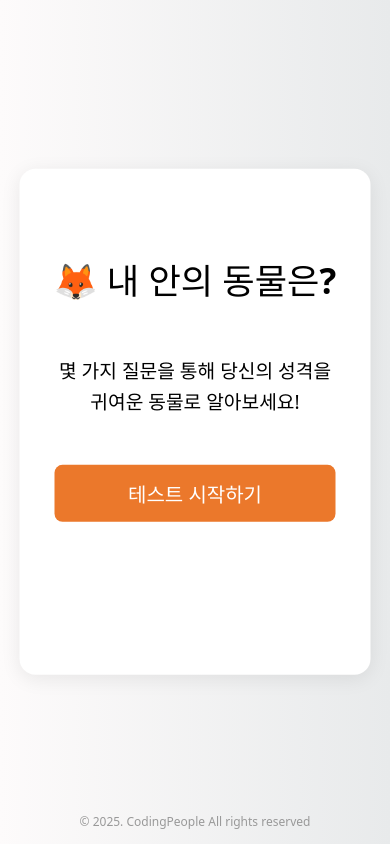
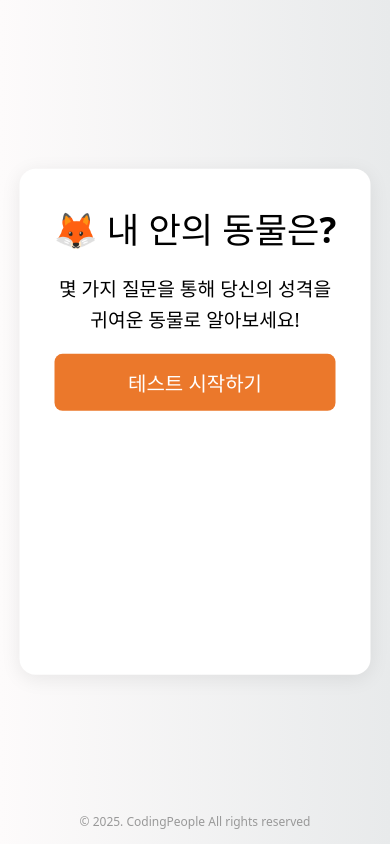
Before and after one commit to codingpeople-2020/animal-test-site, a React (Vite) app: page / in a window 390 px wide. Built offline with nearby package versions, Linux system fonts and the light colour scheme.

Commit message:
CSS 수정 3차

```diff
--- a/src/index.css
+++ b/src/index.css
@@ -180,15 +180,15 @@ button:focus, button:focus-visible {
   .start-container, .quiz-container {
     height: 60vh;
     width: 90%;
-    padding: 48px 0;
+    padding: 2.25vh 0;
   }
   .start-title {
     font-size: 2.2em;
-    padding: 36px 0;
+    padding: 1.7vh 0;
   }
   .start-description {
     font-size: 1.2em;
-    padding: 16px 24px 48px;
+    padding: 0.75vh 24px 2.25vh;
   }
   .start-button {
     width: 80%;
@@ -203,7 +203,7 @@ button:focus, button:focus-visible {
   }
   .question{
     font-size: 1.4em;
-    padding: 48px 0 36px 0;
+    padding: 2.25vh 0 1.7vh 0;
   }
   .answer-box{
     width: 100%;
@@ -218,11 +218,11 @@ button:focus, button:focus-visible {
   .result-container {
     width: 90%;
     height: 80vh;
-    padding: 64px 0;
+    padding: 3vh 0;
   }
   .result-description{
     width: 90%;
-    padding: 36px 0;
+    padding: 1.7vh 0;
     font-size: 1.1em;
     line-height: 1.3;
   }
```
